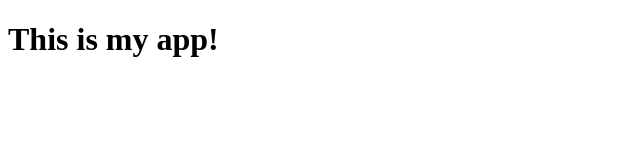
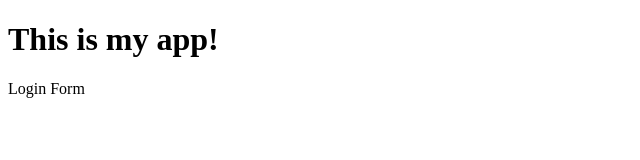
Before and after one commit to Nierowheezy/sample, a plain HTML site: page index.html in a window 1280 px wide. Shown: the full height of the page, 0-640 px from the left. Drawn offline with Linux system fonts and the light colour scheme.

Commit message:
login form

```diff
--- /dev/null
+++ b/dir2/app2.js
@@ -0,0 +1 @@
+console.log("hello app.js2");
--- a/index.html
+++ b/index.html
@@ -1,12 +1,16 @@
 <!DOCTYPE html>
 <html lang="en">
-  <head>
+
+<head>
     <meta charset="UTF-8" />
     <meta name="viewport" content="width=device-width, initial-scale=1.0" />
     <meta http-equiv="X-UA-Compatible" content="ie=edge" />
     <title>Git Repo</title>
-  </head>
-  <body>
+</head>
+
+<body>
     <h1>This is my app!</h1>
-  </body>
+    <p>Login Form</p>
+</body>
+
 </html>
```
Also changed, not shown: login.html (added, +1 -0 lines), log.txt (added).
